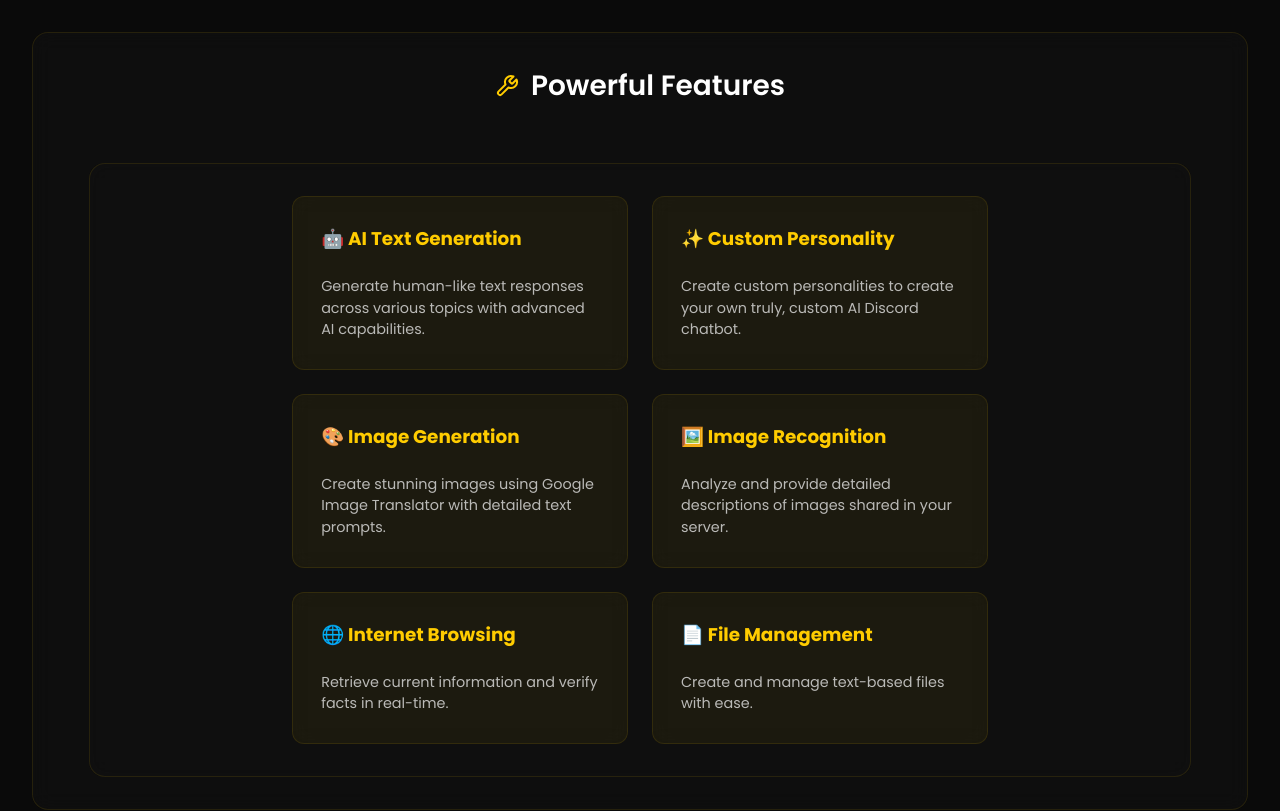
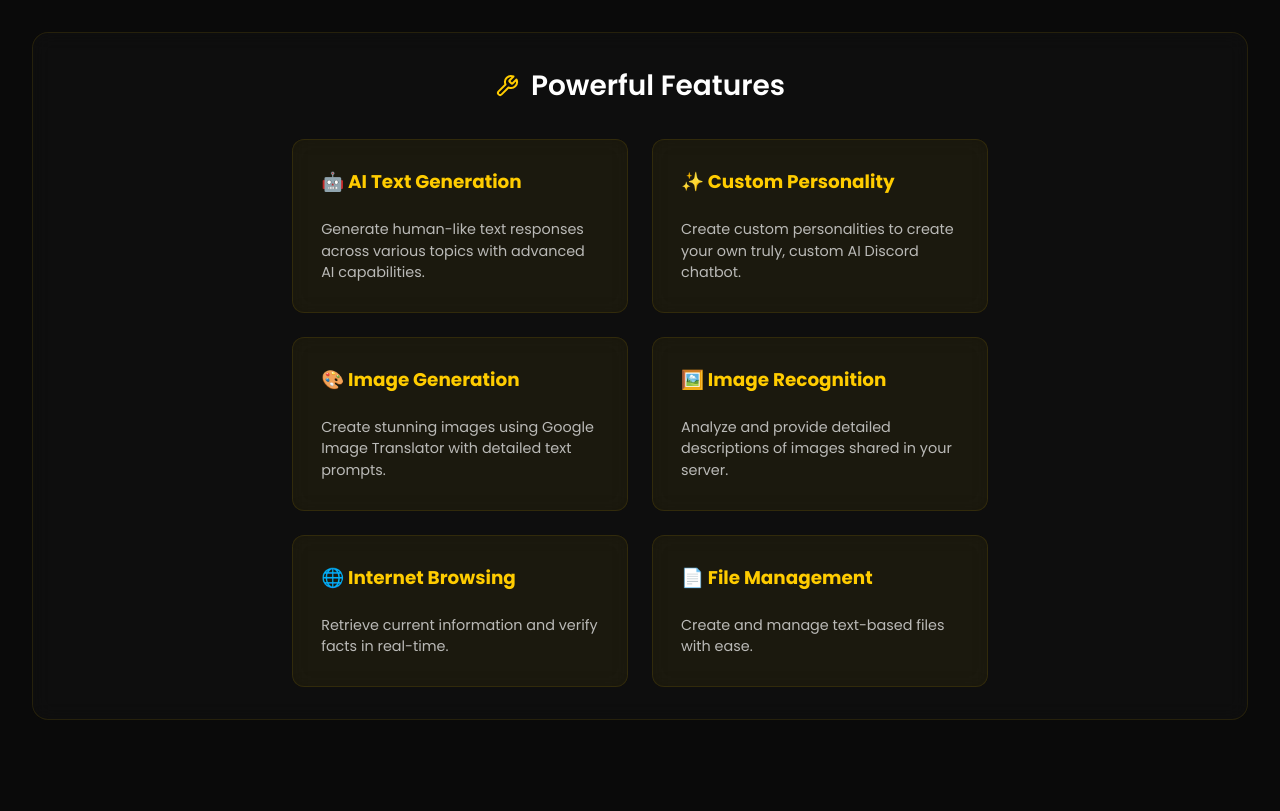
Before and after one commit to LucasCzechia/boltbot, a Next.js app: page / in a window 1280 px wide. Shown: the part 920-1731 px from the top of the page. Built offline with nearby package versions, Linux system fonts and the light colour scheme; no server answers.

Commit message:
Update Features.jsx

```diff
--- a/components/landing/Features.jsx
+++ b/components/landing/Features.jsx
@@ -19,7 +19,6 @@ export default function Features() {
           <Wrench size={24} />
           Powerful Features
         </h2>
-        <LandingContentContainer>
         <div className="landing-features-grid">
           {features.map((feature, index) => (
             <div key={index} className="landing-feature-card">
@@ -29,7 +28,6 @@ export default function Features() {
           ))}
         </div>
       </LandingContentContainer>
-      </LandingContentContainer>
     </section>
   );
 }
```
Lines whose indentation alone changed are shown as unchanged.
